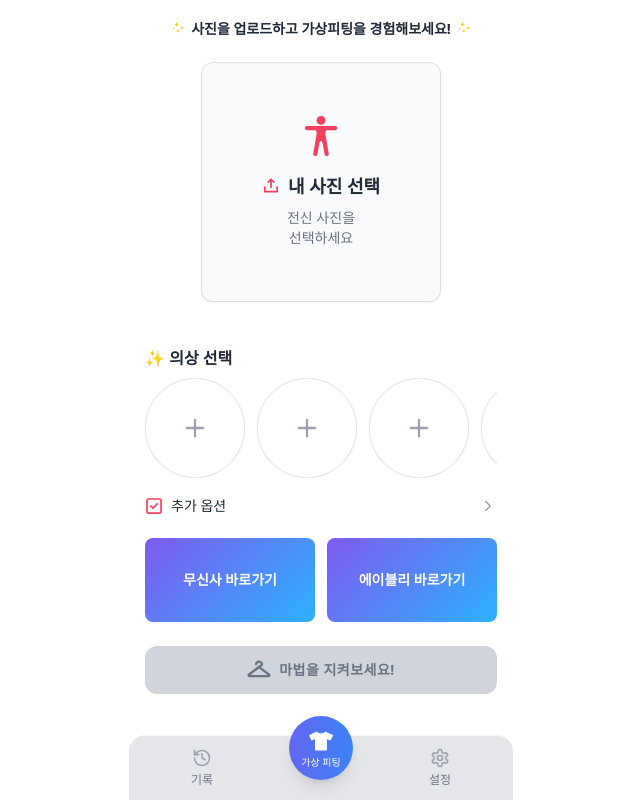
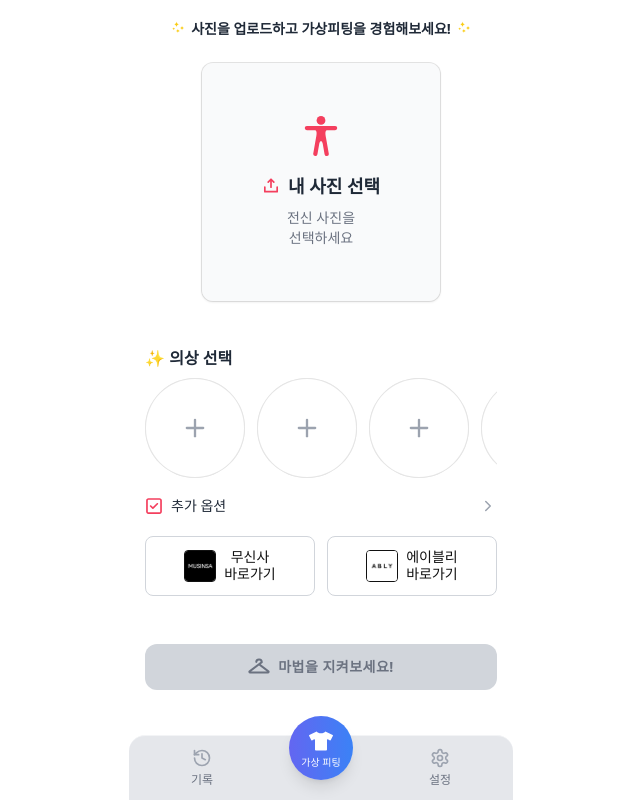
Before and after one commit to krSeonghyeon/fit-web-develop-deploy, a React (Create React App) app: page / in a window 1280 px wide. Shown: the whole page, without its empty margins (319-959 px from the left). Built offline with nearby package versions, Linux system fonts and the light colour scheme.

Commit message:
feat: api 연동 추가

```diff
--- a/src/components/ActionButton/ActionButton.js
+++ b/src/components/ActionButton/ActionButton.js
@@ -1,13 +1,68 @@
 import './ActionButton.css';
 import { PiCoatHangerBold } from 'react-icons/pi';
 
-const ActionButton = ({ isEnabled }) => {
+const ActionButton = ({
+  mode,
+  bodyFile,
+  clothesFiles,
+  promptText,
+  setLoading,
+  setResultImage,
+  setMode,
+  controllerRef,
+  isEnabled,
+}) => {
+  const handleClick = async () => {
+    if (!isEnabled) return;
+
+    setLoading(true);
+
+    try {
+      const formData = new FormData();
+      formData.append('person', bodyFile);
+
+      clothesFiles.forEach((file) => {
+        if (file) formData.append('clothes', file);
+      });
+
+      if (promptText) {
+        formData.append('user_prompt', promptText);
+      }
+
+      const baseUrl = process.env.REACT_APP_API_BASE_URL;
+      const response = await fetch(`${baseUrl}/virtual-tryon`, {
+        method: 'POST',
+        body: formData,
+      });
+
+      if (!response.ok) {
+        throw new Error('API 요청 실패');
+      }
+
+      const data = await response.json();
+      console.log("✅ 서버 응답:", data);
+
+      if (data.result_url) {
+        setResultImage({ result: data.result_url });
+        setMode('result'); // ✅ 결과 페이지로 전환
+      } else {
+        throw new Error("result_url 없음");
+      }
+    } catch (error) {
+      console.error('❌ API 요청 에러:', error);
+      alert('요청 실패: ' + error.message);
+    } finally {
+      setLoading(false);
+    }
+  };
+
   return (
     <button
-      className={`action-button ${isEnabled ? 'enabled' : 'disabled'}`}
+      className={`action-button ${!isEnabled ? 'disabled' : ''}`}
       disabled={!isEnabled}
+      onClick={handleClick}
     >
-      <PiCoatHangerBold size={24} className="mr-2" />
+      <PiCoatHangerBold size={22} className="mr-2" />
       <span>마법을 지켜보세요!</span>
     </button>
   );
--- a/src/components/BottomNav/BottomNav.js
+++ b/src/components/BottomNav/BottomNav.js
@@ -1,5 +1,5 @@
 import './BottomNav.css';
-import { Camera, History, Settings } from 'lucide-react';
+import { History, Settings } from 'lucide-react';
 import { FaTshirt } from 'react-icons/fa';
 
 const BottomNav = ({ setMode }) => (
--- a/src/components/LoadingScreen/LoadingScreen.js
+++ b/src/components/LoadingScreen/LoadingScreen.js
@@ -19,7 +19,7 @@ const LoadingScreen = ({ bodyImage, onCancel }) => {
           <div className="dot" />
         </div>
 
-        <p className="loading-subtext">예상 소요 시간: 50~60초</p>
+        <p className="loading-subtext">예상 소요 시간: 10 ~ 20초</p>
 
         <button className="cancel-button" onClick={onCancel}>
           취소
--- a/src/components/QuickLinks/QuickLinks.css
+++ b/src/components/QuickLinks/QuickLinks.css
@@ -1,20 +1,35 @@
+/* QuickLinks.css */
 .quick-links {
-  @apply flex flex-row gap-3;
-  height: 84px;       /* ✅ textarea와 동일한 고정 높이 */
-  min-height: 84px;
-  max-height: 84px;
-  margin-top: 4%;
+  @apply flex flex-row gap-3 mt-3;
+  height: 84px; /* 고정 높이 */
 }
 
 .quick-link-btn {
-  @apply flex-1 rounded-lg text-white text-center font-semibold text-sm;
-  @apply flex items-center justify-center; /* ✅ 텍스트 중앙 정렬 */
-  height: 100%;  /* ✅ 부모(.quick-links) 높이 채우기 */
-  background: linear-gradient(135deg, #7f5af0, #2cb2ff);
-  transition: transform 0.1s ease, box-shadow 0.1s ease;
+  @apply flex-1 rounded-lg font-medium text-sm border border-gray-300;
+  @apply flex items-center justify-center; /* 아이콘 + 텍스트 중앙 정렬 */
+  height: 60px;
+  background: #ffffff; /* ✅ 흰 배경 */
+  color: #111111;      /* ✅ 검은 텍스트 */
+  transition: background-color 0.15s ease, border-color 0.15s ease;
 }
 
 .quick-link-btn:hover {
-  transform: translateY(-1px);
-  box-shadow: 0 4px 10px rgba(127, 90, 240, 0.3);
+  background: #f9fafb; /* 살짝 회색 배경 */
+  border-color: #9ca3af; /* hover 시 테두리 진하게 */
 }
+
+/* 아이콘 */
+.quick-link-icon {
+  width: 32px;
+  height: 32px;
+  margin-right: 8px;
+  border: 1px solid #111;   /* ✅ 얇은 검정 테두리 */
+  border-radius: 4px;       /* 필요 시 살짝 둥글림 */
+  background-color: #fff;   /* 배경 흰색 고정 (투명 PNG 대비) */
+}
+
+/* 텍스트 (2줄 처리 + 가운데 정렬) */
+.quick-link-text {
+  @apply flex flex-col items-center justify-center;
+  line-height: 1.2;
+}
--- a/src/components/QuickLinks/QuickLinks.js
+++ b/src/components/QuickLinks/QuickLinks.js
@@ -1,26 +1,36 @@
-// src/components/QuickLinks/QuickLinks.js
 import './QuickLinks.css';
 
 const QuickLinks = ({ visible }) => {
-  if (!visible) return null; // 숨김 처리
+  if (!visible) return null;
 
   return (
     <div className="quick-links">
+      {/* 무신사 */}
       <a
         href="https://www.musinsa.com"
         target="_blank"
         rel="noopener noreferrer"
         className="quick-link-btn"
       >
-        무신사 바로가기
+        <img src="/musinsa.png" alt="무신사" className="quick-link-icon" />
+        <div className="quick-link-text">
+          <span>무신사</span>
+          <span>바로가기</span>
+        </div>
       </a>
+
+      {/* 에이블리 */}
       <a
         href="https://www.a-bly.com"
         target="_blank"
         rel="noopener noreferrer"
         className="quick-link-btn"
       >
-        에이블리 바로가기
+        <img src="/ably.png" alt="에이블리" className="quick-link-icon" />
+        <div className="quick-link-text">
+          <span>에이블리</span>
+          <span>바로가기</span>
+        </div>
       </a>
     </div>
   );
--- a/src/components/ResultPage/ResultPage.js
+++ b/src/components/ResultPage/ResultPage.js
@@ -7,20 +7,18 @@ import { ImEnlarge2 } from "react-icons/im";
 
 const ResultPage = ({ imageUrl, onBack }) => {
   const [showBefore, setShowBefore] = useState(false);
-  const beforeImageUrl = localStorage.getItem('bodyImage'); // 전신 업로드 이미지
+  const beforeImageUrl = localStorage.getItem('bodyImage'); // ✅ 업로드 당시 저장된 Before 이미지
 
   const handleDownload = async () => {
     try {
       const response = await fetch(imageUrl);
       const blob = await response.blob();
-
       const blobUrl = URL.createObjectURL(blob);
 
-    // iOS 대응: 새 창 열기 (iOS에서는 공유 시트 또는 저장 옵션 유도)
       const isIOS = /iPad|iPhone|iPod/.test(navigator.userAgent);
 
       if (isIOS) {
-      window.open(blobUrl, '_blank'); // 새 탭에서 열어줌 (이미지 저장 유도됨)
+        window.open(blobUrl, '_blank');
       } else {
         const link = document.createElement('a');
         link.href = blobUrl;
```
Also changed, not shown: src/App.js (+20 -40 lines), public/ably.png (added), public/musinsa.png (added). Lines whose indentation alone changed are shown as unchanged.
